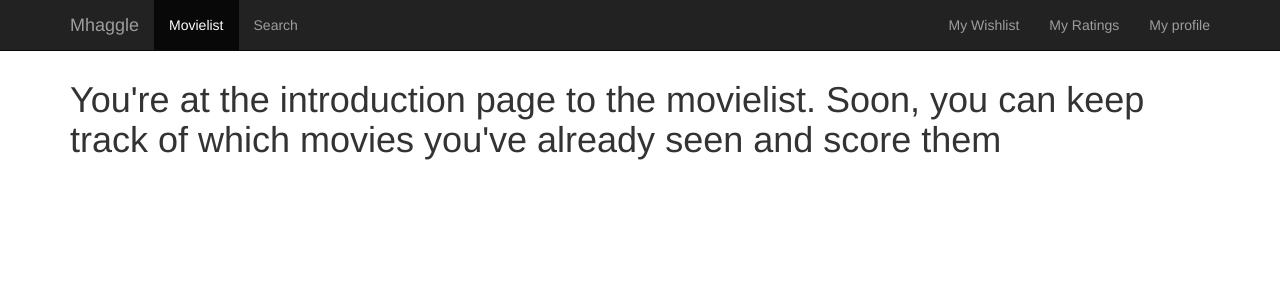
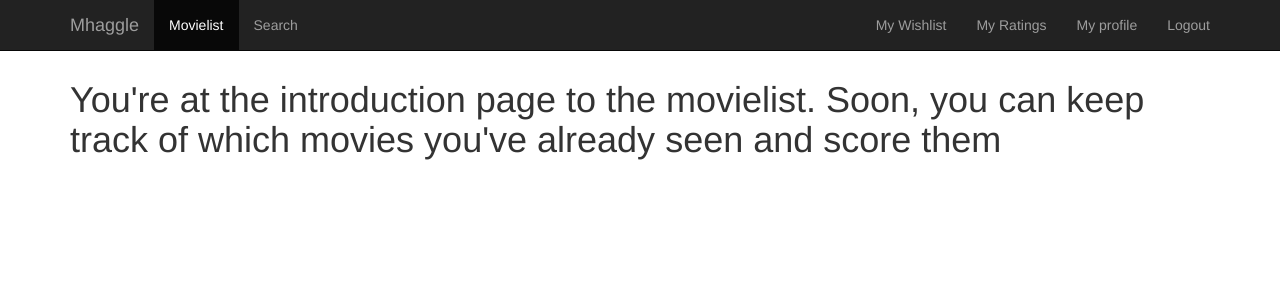
Before and after one commit to daansmits1/mhaggle, a Django app: page /movielist/ in a window 1280 px wide. Shown: the top 300 px of the page. Run offline with Django 3.2, Linux system fonts and the light colour scheme; a user stored in the database is signed in; data that the repository does not hold is empty; parts of the project's set-up code (start-up, migrations or seed data) failed here and were passed over; some libraries are stand-ins or nearby versions.

Commit message:
some final edits before starting on m2m fields

```diff
--- a/movielist/templates/layout/layout.html
+++ b/movielist/templates/layout/layout.html
@@ -43,9 +43,10 @@
             <li><a href="/movielist/wishlist">My Wishlist</a></li>
             <li><a href="/movielist/rating_list">My Ratings</a></li>
             <li><a href="/movielist/profile_page">My profile</a></li>
+            <li><a href="/accounts/logout">Logout</a></li>
         {% else %}
-        <li><a href="/accounts/login">Login</a></li>
-        <li><a href="#">Register</a></li>
+            <li><a href="/accounts/login">Login</a></li>
+            <li><a href="{% url 'registration_register' %}">Register</a></li>
       	{% endif %}
       </ul>
     </div><!-- /.navbar-collapse -->
--- a/movielist/views.py
+++ b/movielist/views.py
@@ -21,7 +21,7 @@ def detail(request, movie_id):
 	movie = get_object_or_404(Movie, pk=movie_id)
 	form_w = WishlistForm(request.POST or None)
 	form_r = RatingForm(request.POST or None)
-	full_list = Movie.objects.all()
+	# full_list = Movie.objects.all()
 	if form_w.is_valid():
 		wishes = form_w.cleaned_data['wishlist']
 		user_name = request.user.username
```
